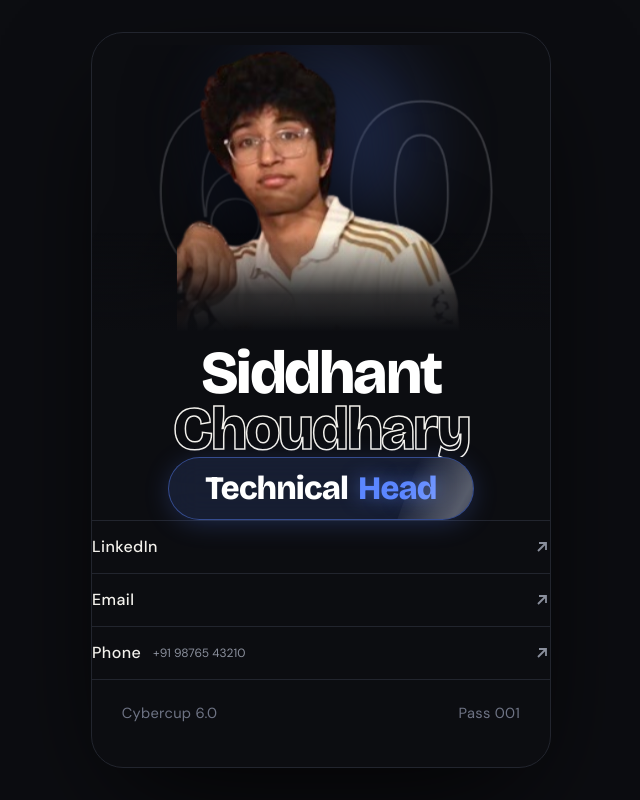
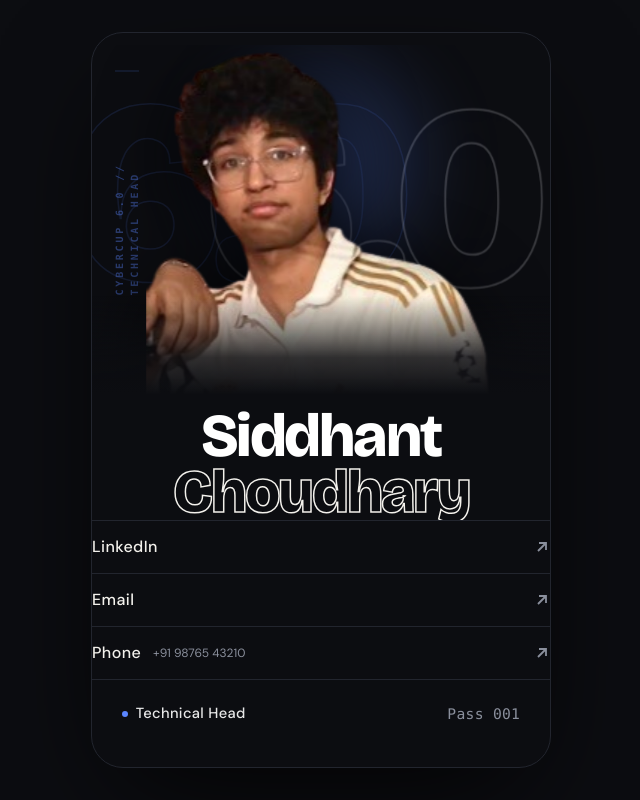
Before and after one commit to Sid4030/icard, a React (Vite) app: page / in a window 1280 px wide. Shown: the whole page, without its empty margins (319-959 px from the left). Built offline with nearby package versions, Linux system fonts and the light colour scheme.

Commit message:
feat: remove role pill, shift background 6.0 left with chromatic echo and watermark, place role in footer

```diff
--- a/src/components/IdentityPass.jsx
+++ b/src/components/IdentityPass.jsx
@@ -93,11 +93,7 @@ export default function IdentityPass({ attendee }) {
     },
   ].filter(Boolean);
 
-  // Helpers for Editorial Role & Pass Number
-  const roleWords = attendee.role ? attendee.role.trim().split(' ') : ['Member'];
-  const roleFirstPart = roleWords.length > 1 ? roleWords.slice(0, -1).join(' ') : roleWords[0];
-  const roleLastPart = roleWords.length > 1 ? roleWords.slice(-1)[0] : '';
-
+  // Pass Number
   const passIdNumber = attendee.id?.includes('-')
     ? attendee.id.split('-')[1]
     : (attendee.passNumber || '001');
@@ -120,14 +116,14 @@ export default function IdentityPass({ attendee }) {
           { autoAlpha: 1, yPercent: 0, rotate: 0, stagger: 0.025, duration: 0.65 },
           0.45
         )
-        .fromTo('.role', { autoAlpha: 0, scale: 0.85, y: 8 }, { autoAlpha: 1, scale: 1, y: 0, duration: 0.5, ease: 'back.out(2)' }, '-=0.3')
-        .fromTo('.shine', { xPercent: -150 }, { xPercent: 350, duration: 0.9, ease: 'power2.inOut' }, '<0.25')
+        .fromTo('.anim-watermark', { autoAlpha: 0, x: -16 }, { autoAlpha: 0.4, x: 0, duration: 0.6 }, '-=0.3')
         .fromTo('.anim-link', { autoAlpha: 0, y: 16 }, { autoAlpha: 1, y: 0, stagger: 0.07, duration: 0.45 }, '-=0.25')
         .fromTo('.foot', { autoAlpha: 0, y: 8 }, { autoAlpha: 1, y: 0, duration: 0.5 }, '-=0.2');
 
       // 2. Idle subtle floating oscillation on Big 6.0
       gsap.to(bigRef.current, {
         yPercent: 3,
+        xPercent: -2,
         duration: 4.5,
         ease: 'sine.inOut',
         yoyo: true,
@@ -223,16 +219,32 @@ export default function IdentityPass({ attendee }) {
         }}
       >
         {/* ================================================================= */}
-        {/* 1. HERO: GIANT OUTLINED "6.0" WITH COLOR FLASHING + SCALED AVATAR */}
+        {/* 1. HERO: SHIFTED 6.0 BACKGROUND + CHROMATIC ECHO + SCALED AVATAR */}
         {/* ================================================================= */}
         <section
           className="hero relative flex-1 min-h-[260px] sm:min-h-[300px] w-full overflow-hidden flex items-end justify-center pt-2"
         >
-          {/* Giant Outlined "6.0" with Dynamic Color Flashing & Blinking Effect */}
+          {/* Chromatic Holographic Glow Echo Shifted to Left */}
+          <div
+            className="absolute left-[29.5%] sm:left-[31.5%] top-[10%] sm:top-[12%] -translate-x-1/2 font-['Bricolage_Grotesque',sans-serif] font-black pointer-events-none select-none z-0 opacity-35 will-change-transform"
+            style={{
+              fontSize: 'clamp(170px, 35vh, 260px)',
+              lineHeight: 0.8,
+              letterSpacing: '-0.04em',
+              color: 'transparent',
+              WebkitTextStroke: `1.5px ${accent}60`,
+              filter: `drop-shadow(0 0 18px ${accent}45)`,
+              whiteSpace: 'nowrap',
+            }}
+          >
+            6.0
+          </div>
+
+          {/* Giant Outlined "6.0" Shifted to Left-Hand Side with Dynamic Color Flashing */}
           <div
             ref={bigRef}
             id="big"
-            className="absolute left-1/2 top-[10%] sm:top-[12%] -translate-x-1/2 font-['Bricolage_Grotesque',sans-serif] font-black pointer-events-none select-none z-0 will-change-transform"
+            className="absolute left-[28%] sm:left-[30%] top-[10%] sm:top-[12%] -translate-x-1/2 font-['Bricolage_Grotesque',sans-serif] font-black pointer-events-none select-none z-0 will-change-transform"
             style={{
               fontSize: 'clamp(170px, 35vh, 260px)',
               lineHeight: 0.8,
@@ -244,6 +256,14 @@ export default function IdentityPass({ attendee }) {
             }}
           >
             6.0
+          </div>
+
+          {/* Vertical Technical Edge Watermark on Left Side */}
+          <div className="anim-watermark absolute left-4 sm:left-5 top-[38%] -translate-y-1/2 flex items-center gap-2.5 pointer-events-none select-none z-0 opacity-40 [writing-mode:vertical-rl] rotate-180">
+            <span className="text-[9px] sm:text-[10px] font-mono tracking-[0.28em] text-[var(--c)] uppercase font-semibold">
+              CYBERCUP 6.0 // {attendee.role}
+            </span>
+            <span className="w-6 h-[1px] bg-[var(--c)] opacity-60" />
           </div>
 
           {/* Soft Backlight Glow Centered Behind Head */}
@@ -284,9 +304,9 @@ export default function IdentityPass({ attendee }) {
         </section>
 
         {/* ================================================================= */}
-        {/* 2. IDENTITY: TWO-LINE NAME & REFINED ROLE PILL (SENTENCE CASE)    */}
+        {/* 2. IDENTITY: TWO-LINE NAME WITH CLEAN EDITORIAL BREATHING ROOM    */}
         {/* ================================================================= */}
-        <section className="id relative px-7 sm:px-8 text-center z-30 -mt-2 sm:-mt-4 shrink-0">
+        <section className="id relative px-7 sm:px-8 text-center z-30 -mt-2 sm:-mt-4 mb-7 sm:mb-9 shrink-0">
           <h1
             className="name font-['Bricolage_Grotesque',sans-serif] font-black leading-[0.92] tracking-[-0.035em] text-center"
             style={{ fontSize: 'clamp(2.3rem, 11vw, 3.8rem)' }}
@@ -317,24 +337,6 @@ export default function IdentityPass({ attendee }) {
               </span>
             )}
           </h1>
-
-          {/* Centered Role Badge: 2 Sizes Less than Name, Bricolage Grotesque, Generous Gaps */}
-          <div className="mt-5 sm:mt-6 mb-8 sm:mb-10 flex justify-center">
-            <p className="role" style={{ '--c': accent }}>
-              <span className="text-white">{roleFirstPart}</span>
-              {roleLastPart && (
-                <span
-                  style={{
-                    color: 'var(--c)',
-                    textShadow: '0 0 18px color-mix(in srgb, var(--c) 55%, transparent)',
-                  }}
-                >
-                  {roleLastPart}
-                </span>
-              )}
-              <span className="shine" />
-            </p>
-          </div>
         </section>
 
         {/* ================================================================= */}
@@ -373,11 +375,14 @@ export default function IdentityPass({ attendee }) {
         </ul>
 
         {/* ================================================================= */}
-        {/* 4. FOOTER: CYBERCUP 6.0 & PASS NUMBER WITH SAFE-AREA INSET PADDING */}
+        {/* 4. FOOTER: ROLE & PASS NUMBER WITH SAFE-AREA INSET PADDING        */}
         {/* ================================================================= */}
         <footer className="foot shrink-0">
-          <span>Cybercup 6.0</span>
-          <span>{passLabel}</span>
+          <div className="flex items-center gap-2">
+            <span className="w-1.5 h-1.5 rounded-full" style={{ backgroundColor: 'var(--c)' }} />
+            <span className="font-medium tracking-wide text-white/90">{attendee.role}</span>
+          </div>
+          <span className="font-mono text-[#8a8f9c]">{passLabel}</span>
         </footer>
       </article>
     </main>
```
